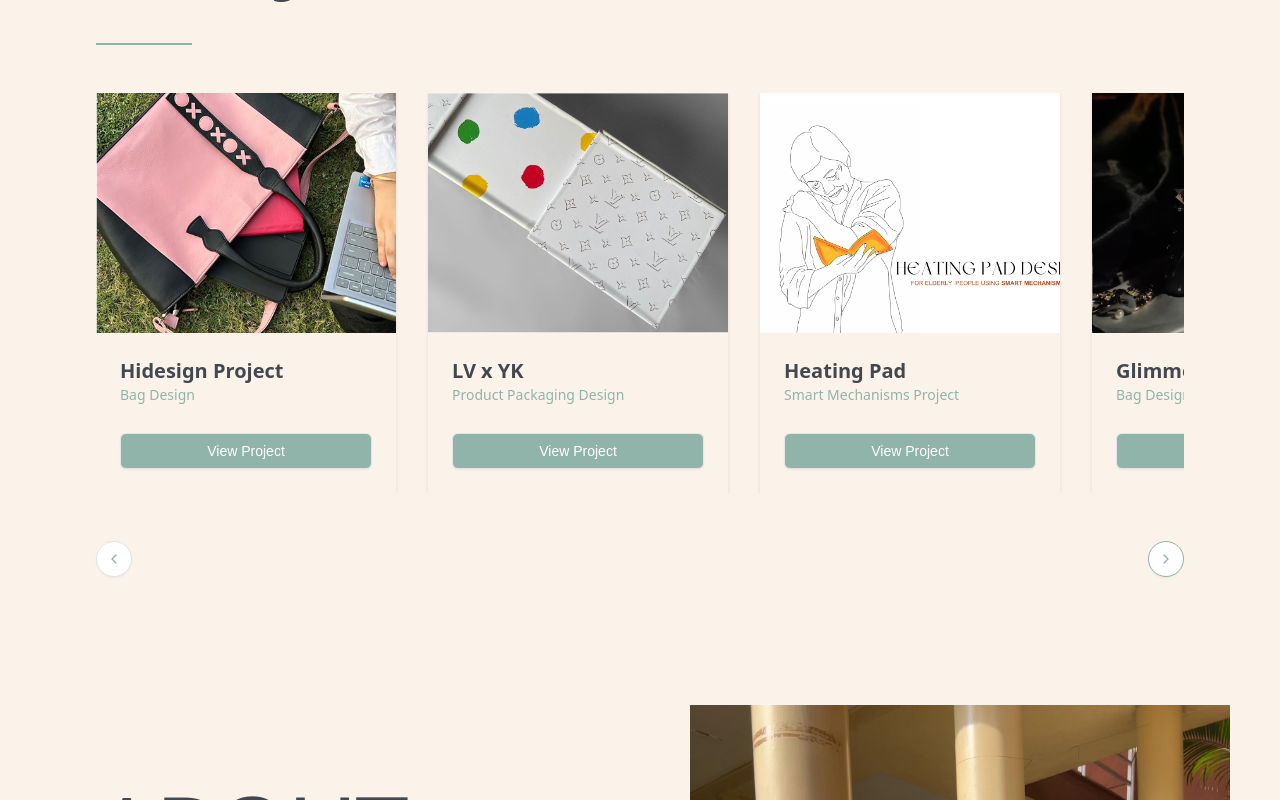
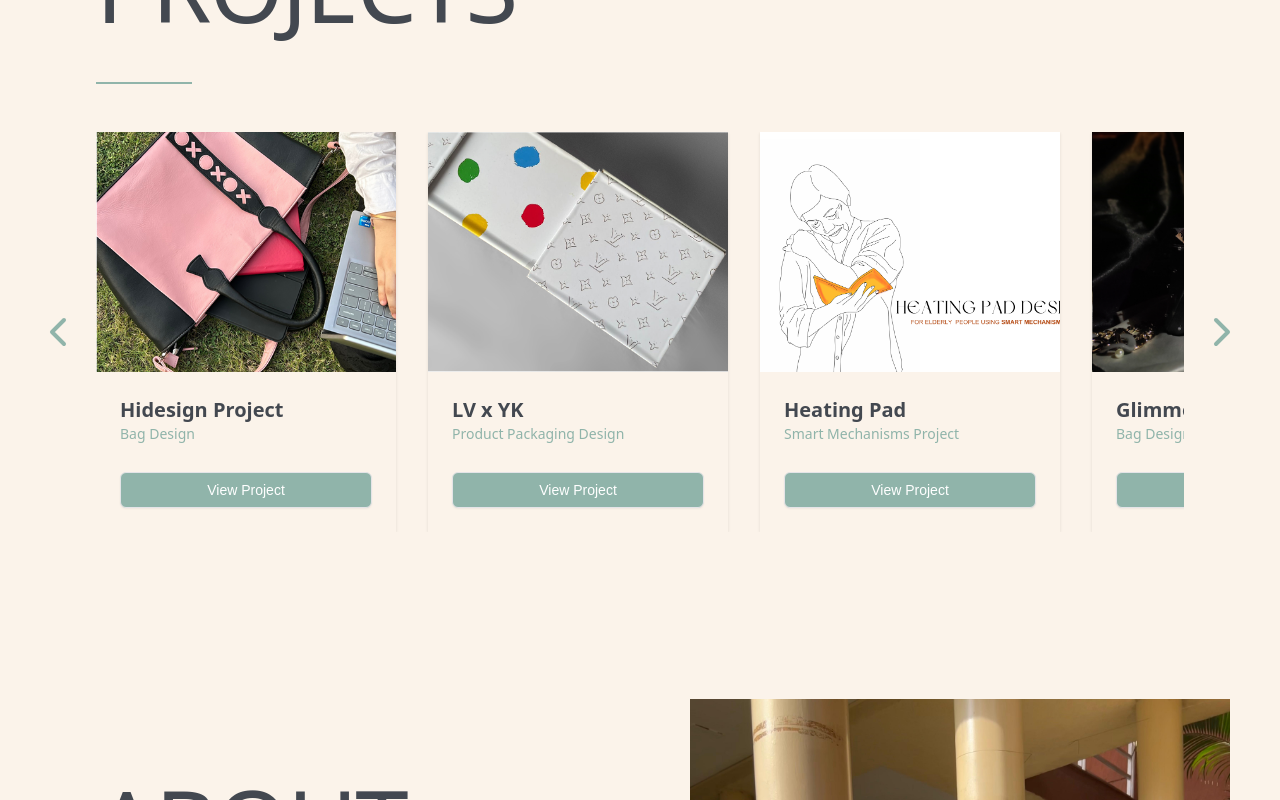
Before and after one commit to MohammadHarish52/memansa, a Next.js app: page / in a window 1280 px wide. Shown: the part 1025-1825 px from the top of the page. Built offline with nearby package versions, Linux system fonts and the light colour scheme.

Commit message:
left and right buttons

```diff
--- a/app/components/Contact.tsx
+++ b/app/components/Contact.tsx
@@ -93,7 +93,7 @@
       >
         <div className="relative w-full h-[50vh] md:h-[75vh] lg:h-[90vh]">
           <Image
-            src="/nift.jpg" // Replace with your image path
+            src="/bottom.jpg" // Replace with your image path
             alt="Memansa's Design"
             layout="fill" // Allow the image to fully fill its container
             objectFit="contain" // Ensure the image scales without cropping
--- a/app/components/ProjectSection.tsx
+++ b/app/components/ProjectSection.tsx
@@ -3,7 +3,6 @@
 import React from "react";
 import useEmblaCarousel from "embla-carousel-react";
 import { ChevronLeft, ChevronRight } from "lucide-react";
-import { Button } from "@/components/ui/button";
 import { ProjectCard } from "./ProjectCard";
 import { motion } from "framer-motion";
 
@@ -101,7 +100,14 @@
           />
         </motion.div>
 
-        <div className="relative">
+        <div className="relative group">
+          <button
+            onClick={scrollPrev}
+            className="absolute left-[-70px] top-1/2 transform -translate-y-1/2 text-[#90b4aa] hover:text-[#434850] transition-colors duration-300 bg-transparent p-2"
+          >
+            <ChevronLeft className="h-12 w-12" />
+          </button>
+
           <div className="overflow-hidden" ref={emblaRef}>
             <div className="flex gap-8 min-h-[400px]">
               {projects.map((project) => (
@@ -118,24 +124,12 @@
             </div>
           </div>
 
-          <div className="flex justify-between mt-12">
-            <Button
-              variant="outline"
-              size="icon"
-              onClick={scrollPrev}
-              className="rounded-full border-[#90b4aa ] text-[#90b4aa] hover:bg-[#90b4aa] hover:text-[#fbf3ea]"
-            >
-              <ChevronLeft className="h-5 w-5" />
-            </Button>
-            <Button
-              variant="outline"
-              size="icon"
-              onClick={scrollNext}
-              className="rounded-full border-[#90b4aa] text-[#90b4aa] hover:bg-[#90b4aa] hover:text-[#fbf3ea]"
-            >
-              <ChevronRight className="h-5 w-5" />
-            </Button>
-          </div>
+          <button
+            onClick={scrollNext}
+            className="absolute right-[-70px] top-1/2 transform -translate-y-1/2 text-[#90b4aa] hover:text-[#434850] transition-colors duration-300 bg-transparent p-2"
+          >
+            <ChevronRight className="h-12 w-12" />
+          </button>
         </div>
       </div>
     </div>
```
Also changed, not shown: public/bottom.jpg (added).
